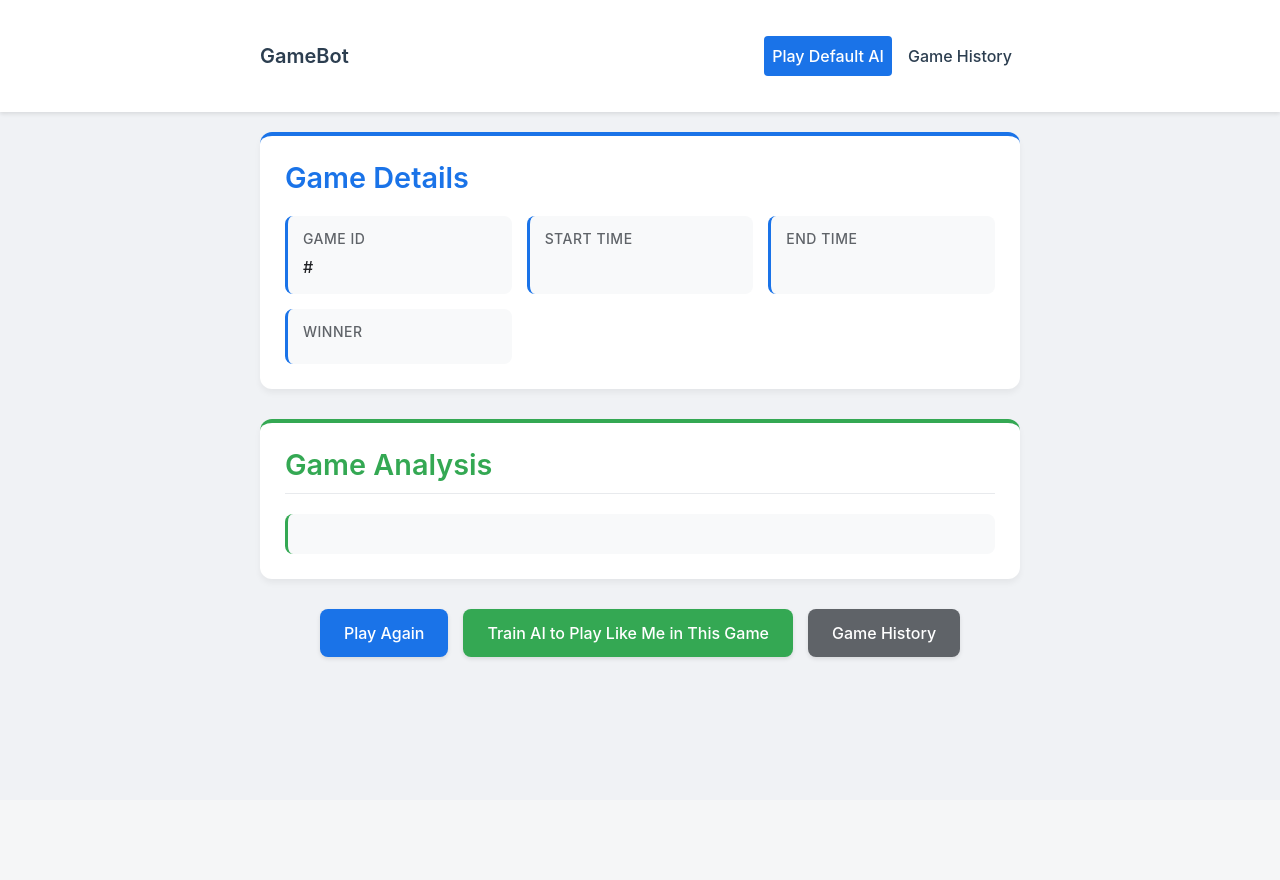
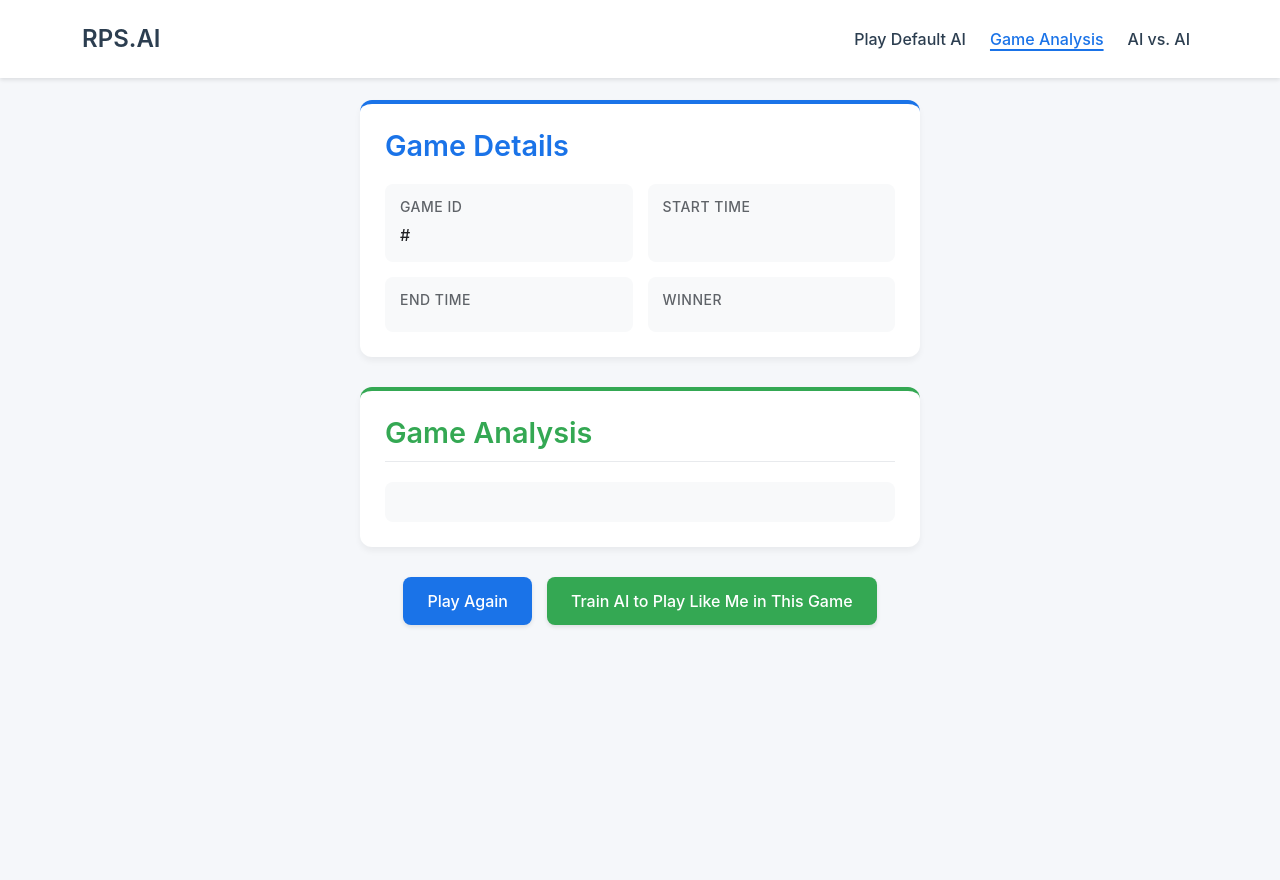
Before and after one commit to krwang/gamebot, a Flask app: template templates/game_analysis.html in a window 1280 px wide. Before the commit the page ends 660 px from the top, so only its background shows below. Run offline with Flask 3, Linux system fonts and the light colour scheme; the template is opened without the code that fills it, so the values that code supplies are empty; some libraries are stand-ins or nearby versions.

Commit message:
analyze game page looking better

```diff
--- a/templates/ai-vs-ai.html
+++ b/templates/ai-vs-ai.html
@@ -184,7 +184,6 @@
                 <a class="nav-link" href="/">Play Default AI</a>
                 <a class="nav-link" href="/custom-ai">Play Against Your Own AI</a>
                 <a class="nav-link active" href="/ai-vs-ai">AI vs. AI</a>
-                <a class="nav-link" href="/game-history">Game History</a>
             </div>
         </div>
     </nav>
--- a/templates/game.html
+++ b/templates/game.html
@@ -280,7 +280,6 @@
                 <a class="nav-link active" href="/">Play Default AI</a>
                 <a class="nav-link" href="/custom-ai">Play Against Your Own AI</a>
                 <a class="nav-link" href="/ai-vs-ai">AI vs. AI</a>
-                <a class="nav-link" href="/game-history">Game History</a>
             </div>
         </div>
     </nav>
@@ -291,8 +290,9 @@
             <h2 class="instructions-header">Instructions</h2>
             <ol class="instructions-list">
                 <li>Play Rock, Paper, Scissors against our default AI.</li>
-                <li>When you're done, hit "End Game" to analyze your play and get coaching insights.</li>
-                <li>You can also train your own AI model based on your moves — then see how well it plays like you!</li>
+                <li>Hit "End Game" to analyze your play and get coaching insights.</li>
+                <li>Train your own AI model based on your moves — then see how well it plays like you!</li>
+                <li>Finally see how your AI model performs against other AI models!</li>
             </ol>
         </div>
 
--- a/templates/game_analysis.html
+++ b/templates/game_analysis.html
@@ -7,39 +7,50 @@
     <link href="https://cdn.jsdelivr.net/npm/bootstrap@5.3.0/dist/css/bootstrap.min.css" rel="stylesheet">
     <style>
         body {
-            background: #f0f2f5;
+            background: #f5f7fa;
             min-height: 100vh;
             font-family: -apple-system, BlinkMacSystemFont, 'Segoe UI', Roboto, Oxygen, Ubuntu, Cantarell, 'Open Sans', 'Helvetica Neue', sans-serif;
+            padding-top: 0;
+            margin-top: 0;
         }
         .navbar {
             background: white !important;
             box-shadow: 0 2px 4px rgba(0,0,0,0.1);
             padding: 1rem 0;
+            position: fixed;
+            top: 0;
+            left: 0;
+            right: 0;
+            z-index: 1000;
         }
         .navbar-brand {
             font-weight: 600;
             color: #2c3e50;
+            font-size: 1.5rem;
+            padding-left: 0;
         }
         .nav-link.active {
-            background-color: #1a73e8;
-            color: white !important;
+            color: #1a73e8 !important;
+            text-decoration: underline;
+            text-underline-offset: 4px;
+            text-decoration-thickness: 2px;
         }
         .nav-link {
             color: #2c3e50;
             font-weight: 500;
             padding: 0.5rem 1rem;
-            border-radius: 4px;
             transition: all 0.3s ease;
             margin-left: 0.5rem;
+            text-decoration: none;
         }
         .nav-link:hover {
-            background-color: #f0f7ff;
             color: #1a73e8;
         }
-        .container {
-            max-width: 800px;
+        .game-container {
+            max-width: 600px;
             margin: 0 auto;
             padding: 20px;
+            margin-top: 80px; /* Add margin to account for fixed navbar */
         }
         .back-link {
             display: inline-flex;
@@ -82,7 +93,7 @@
             padding: 15px;
             border-radius: 8px;
             transition: all 0.3s ease;
-            border-left: 3px solid #1a73e8;
+            /* border-left: 3px solid #1a73e8; */
         }
         .detail-item:hover {
             transform: translateY(-2px);
@@ -124,7 +135,9 @@
             background: #f8f9fa;
             padding: 20px;
             border-radius: 8px;
-            border-left: 3px solid #34a853;
+            max-height: 400px;
+            overflow-y: auto;
+            /* border-left: 3px solid #34a853; */
         }
         .analysis-content p {
             margin: 0 0 15px 0;
@@ -214,15 +227,16 @@
 <body>
     <nav class="navbar navbar-expand-lg navbar-light">
         <div class="container">
-            <a class="navbar-brand" href="/">GameBot</a>
+            <a class="navbar-brand" href="/">RPS.AI</a>
             <div class="navbar-nav ms-auto">
-                <a class="nav-link active" href="/">Play Default AI</a>
-                <a class="nav-link" href="/game-history">Game History</a>
+                <a class="nav-link" href="/">Play Default AI</a>
+                <a class="nav-link active" href="/analyze-game/{{ game.id }}">Game Analysis</a>
+                <a class="nav-link" href="/ai-vs-ai">AI vs. AI</a>
             </div>
         </div>
     </nav>
 
-    <div class="container">
+    <div class="game-container">
         <div class="game-details">
             <h2>Game Details</h2>
             <div class="details-grid">
@@ -255,7 +269,6 @@
         <div class="cta-buttons">
             <a href="/rps" class="cta-button play-again">Play Again</a>
             <button class="cta-button train-ai" onclick="showModelNameModal('{{ game.id }}')">Train AI to Play Like Me in This Game</button>
-            <a href="/game-history" class="cta-button game-history">Game History</a>
         </div>
     </div>
 
```
Also changed, not shown: templates/custom_ai.html (+3 -4 lines), gamebot.db.
